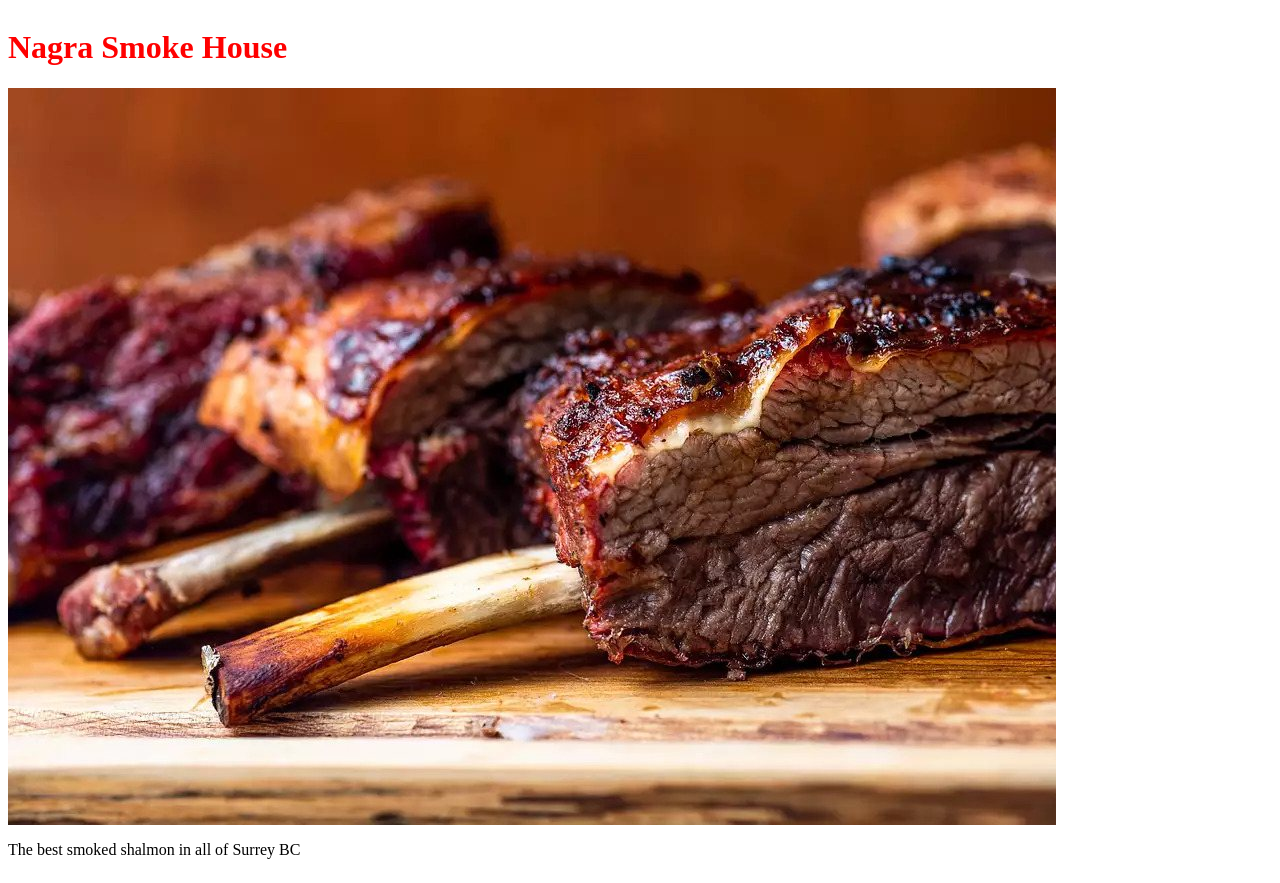
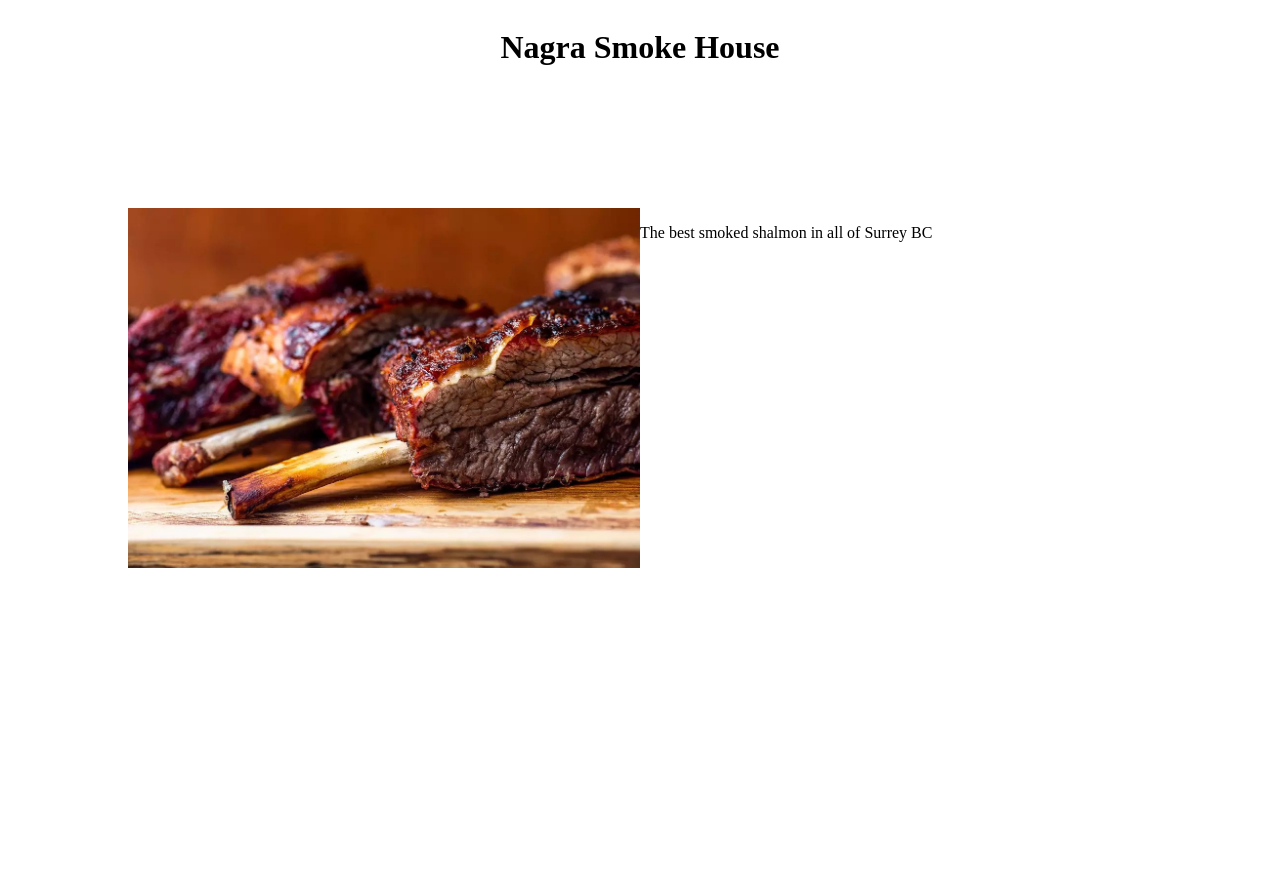
Before and after one commit to JasNagra92/restaurant-page, a website built with webpack: page dist/index.html in a window 1280 px wide. After the commit the page ends 800 px from the top, so only its background shows below. Built offline with nearby package versions, Linux system fonts and the light colour scheme.

Commit message:
add styling to image and header

```diff
--- a/src/pageload.js
+++ b/src/pageload.js
@@ -7,13 +7,21 @@ const pageload = function(){
     title.textContent = "Nagra Smoke House";
     content.appendChild(title);
 
+    const mainContent = document.createElement('div');
+    mainContent.classList.add("mainContent");
+    content.appendChild(mainContent)
+
+    const imgContainer = document.createElement('div');
+    imgContainer.classList.add("imgContainer")
+    mainContent.appendChild(imgContainer)
+
     const myIcon = new Image();
     myIcon.src = Icon;
-    content.appendChild(myIcon);
+    imgContainer.appendChild(myIcon);
 
     const intro = document.createElement('p')
     intro.textContent = "The best smoked shalmon in all of Surrey BC"
-    content.appendChild(intro)
+    mainContent.appendChild(intro)
 
 }
 
--- a/src/style.css
+++ b/src/style.css
@@ -1,6 +1,28 @@
-h1{
-    color:red
+body{
+    display:flex;
+    justify-content: center;
 }
 #content{
-    display:grid
+    display:grid;
+    grid-template-columns: 1fr 1fr;
+    grid-template-rows: 15vh 10vh 60vh;
+    max-width: 80vw;
 }
+
+h1{
+    grid-area: 1/1/2/3;
+    text-align: center;
+}
+.mainContent{
+    grid-area: 3/1/4/3;
+    display: flex;
+}
+img{
+    width: 100%;
+}
+.imgContainer{
+    flex:1;
+}
+p{
+    flex: 1;
+}
```
Also changed, not shown: dist/main.js.
